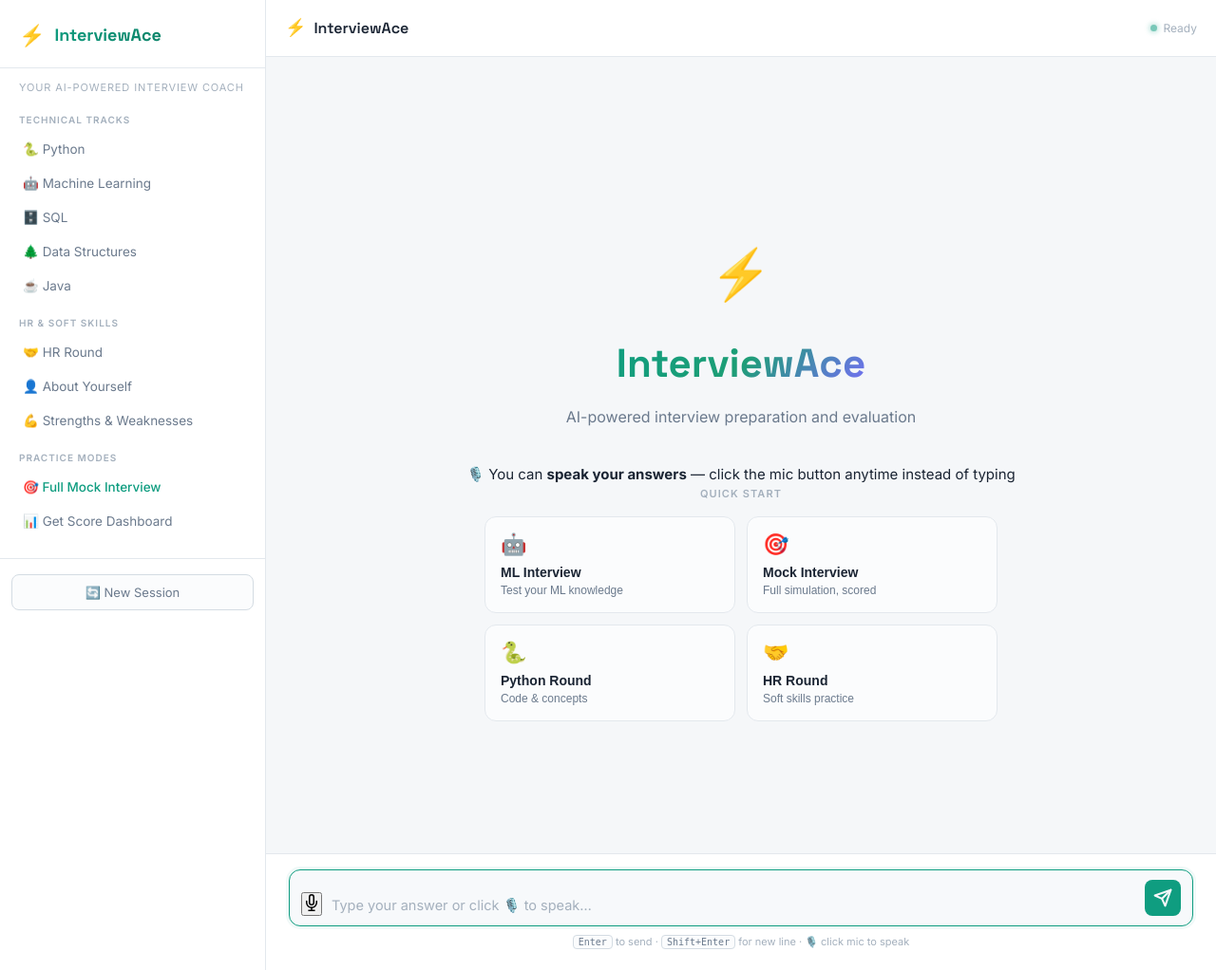
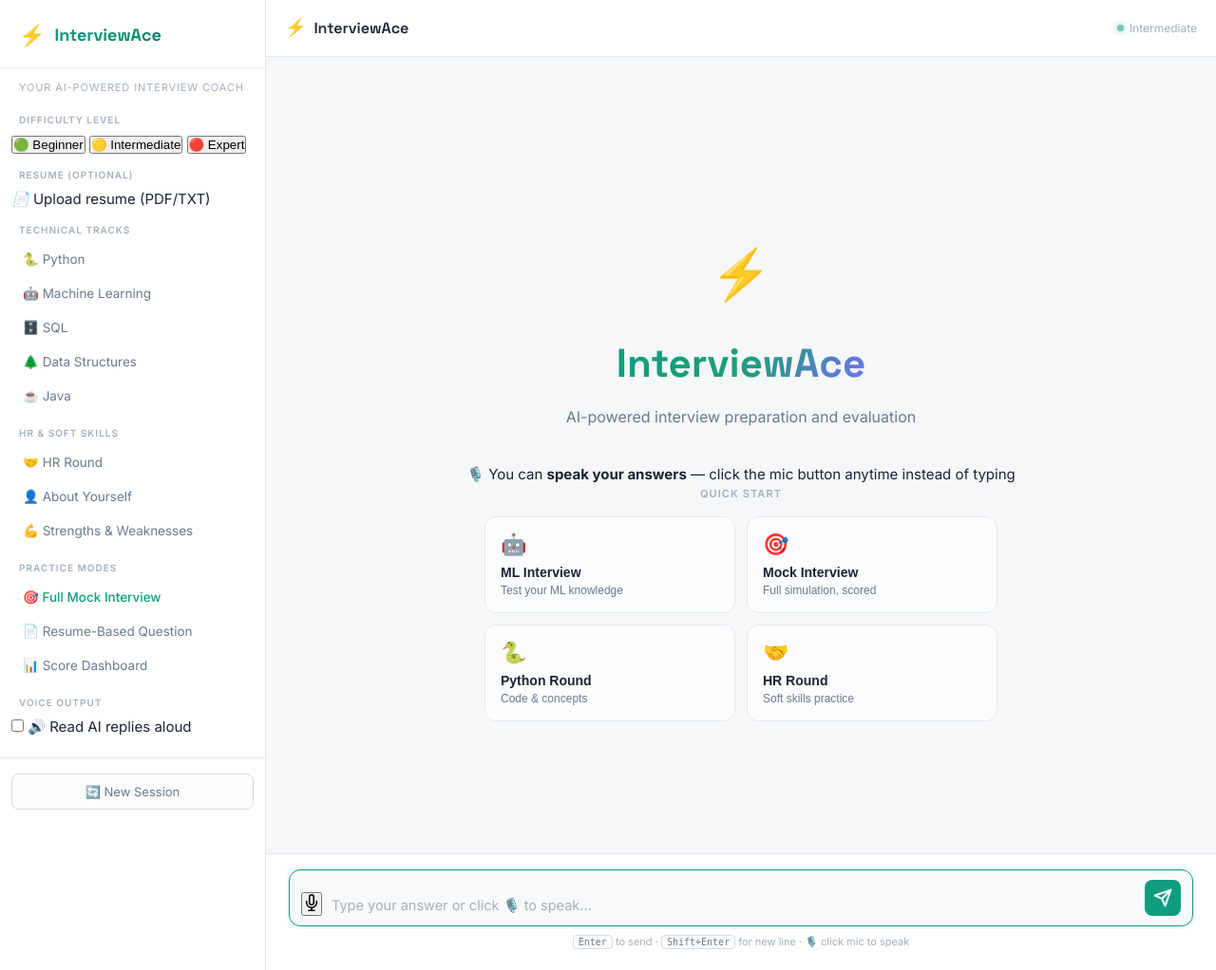
Before and after one commit to praveenrajnofficial-cloud/interview-ace, a Flask app: page / in a window 1280 px wide. Shown: the whole page at 95% size. Run offline with Flask 3, Linux system fonts and the light colour scheme.

Commit message:
Update index.html

```diff
--- a/templates/index.html
+++ b/templates/index.html
@@ -6,6 +6,7 @@
   <title>InterviewAce – AI Interview Coach</title>
   <link rel="stylesheet" href="{{ url_for('static', filename='style.css') }}" />
   <link href="https://fonts.googleapis.com/css2?family=Inter:wght@300;400;500;600;700&family=Space+Grotesk:wght@500;600;700&display=swap" rel="stylesheet" />
+  <script src="https://cdn.jsdelivr.net/npm/chart.js@4"></script>
 </head>
 <body>
 
@@ -21,6 +22,27 @@
     </div>
 
     <p class="sidebar-tagline">Your AI-powered interview coach</p>
+
+    <!-- DIFFICULTY SELECTOR -->
+    <div class="mode-section">
+      <p class="mode-label">DIFFICULTY LEVEL</p>
+      <div class="difficulty-row">
+        <button class="diff-btn" data-difficulty="Beginner" onclick="setDifficulty('Beginner')">🟢 Beginner</button>
+        <button class="diff-btn active" data-difficulty="Intermediate" onclick="setDifficulty('Intermediate')">🟡 Intermediate</button>
+        <button class="diff-btn" data-difficulty="Expert" onclick="setDifficulty('Expert')">🔴 Expert</button>
+      </div>
+    </div>
+
+    <!-- RESUME UPLOAD -->
+    <div class="mode-section">
+      <p class="mode-label">RESUME (OPTIONAL)</p>
+      <label class="resume-upload-btn" for="resumeFile">
+        <i class="upload-icon">📄</i>
+        <span id="resumeLabel">Upload resume (PDF/TXT)</span>
+      </label>
+      <input type="file" id="resumeFile" accept=".pdf,.txt" style="display:none" onchange="uploadResume(event)" />
+      <button class="clear-resume-btn" id="clearResumeBtn" style="display:none" onclick="clearResume()">✕ Remove resume</button>
+    </div>
 
     <div class="mode-section">
       <p class="mode-label">TECHNICAL TRACKS</p>
@@ -41,7 +63,18 @@
     <div class="mode-section">
       <p class="mode-label">PRACTICE MODES</p>
       <button class="mode-btn mock-btn" onclick="sendQuickMessage('Conduct a full Mock Interview with 5 questions. Ask one question at a time.')">🎯 Full Mock Interview</button>
-      <button class="mode-btn" onclick="sendQuickMessage('Give me feedback on my overall interview performance so far')">📊 Get Score Dashboard</button>
+      <button class="mode-btn" onclick="sendQuickMessage('If I have uploaded a resume, ask me to explain or defend a specific choice from one of my projects.')">📄 Resume-Based Question</button>
+      <button class="mode-btn" onclick="openDashboard()">📊 Score Dashboard</button>
+    </div>
+
+    <!-- TEXT TO SPEECH TOGGLE -->
+    <div class="mode-section">
+      <p class="mode-label">VOICE OUTPUT</p>
+      <label class="tts-toggle">
+        <input type="checkbox" id="ttsToggle" onchange="toggleTTS(this.checked)">
+        <span class="tts-slider"></span>
+        <span class="tts-label">🔊 Read AI replies aloud</span>
+      </label>
     </div>
 
     <div class="sidebar-footer">
@@ -62,7 +95,7 @@
       </div>
       <div class="topbar-status" id="statusIndicator">
         <span class="status-dot"></span>
-        <span>Ready</span>
+        <span id="difficultyBadge">Intermediate</span>
       </div>
     </header>
 
@@ -116,11 +149,11 @@
     <!-- Input Area -->
     <footer class="input-area">
 
-      <!-- Voice status banner — shown when mic is active or error occurs -->
+      <!-- Voice status banner -->
       <div class="mic-status" id="micStatus" style="display:none;"></div>
 
       <div class="input-wrapper">
-        <!-- Mic button (left side) -->
+        <!-- Mic button -->
         <button class="mic-btn" id="micBtn" onclick="toggleMic()" title="Speak your answer" aria-label="Voice input">
           <svg width="18" height="18" viewBox="0 0 24 24" fill="none" stroke="currentColor" stroke-width="2" stroke-linecap="round" stroke-linejoin="round">
             <path d="M12 1a3 3 0 0 0-3 3v8a3 3 0 0 0 6 0V4a3 3 0 0 0-3-3z"></path>
@@ -138,7 +171,6 @@
           oninput="autoResize(this)"
         ></textarea>
 
-        <!-- Send button (right side) -->
         <button class="send-btn" id="sendBtn" onclick="sendMessage()" aria-label="Send message">
           <svg width="20" height="20" viewBox="0 0 24 24" fill="none" stroke="currentColor" stroke-width="2.5" stroke-linecap="round" stroke-linejoin="round">
             <line x1="22" y1="2" x2="11" y2="13"></line>
@@ -155,6 +187,19 @@
 
   </div>
 
+  <!-- ───────── SCORE DASHBOARD MODAL ───────── -->
+  <div class="modal-overlay" id="dashboardOverlay" onclick="closeDashboardOnOverlay(event)">
+    <div class="modal-box">
+      <div class="modal-header">
+        <h2>📊 Score Dashboard</h2>
+        <button class="modal-close" onclick="closeDashboard()">✕</button>
+      </div>
+      <div class="modal-body" id="dashboardBody">
+        <!-- Filled dynamically -->
+      </div>
+    </div>
+  </div>
+
   <script src="{{ url_for('static', filename='script.js') }}"></script>
 </body>
 </html>
```
